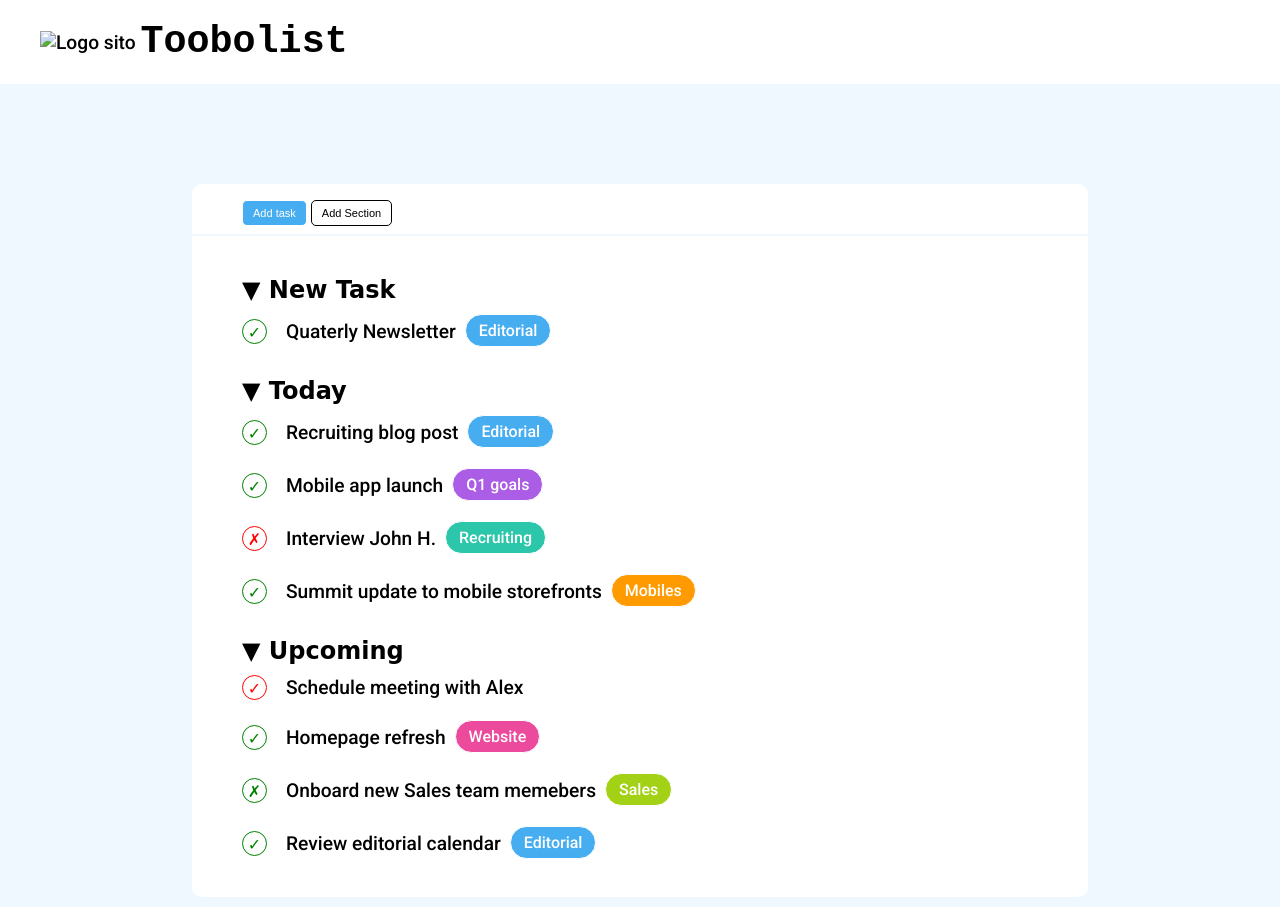
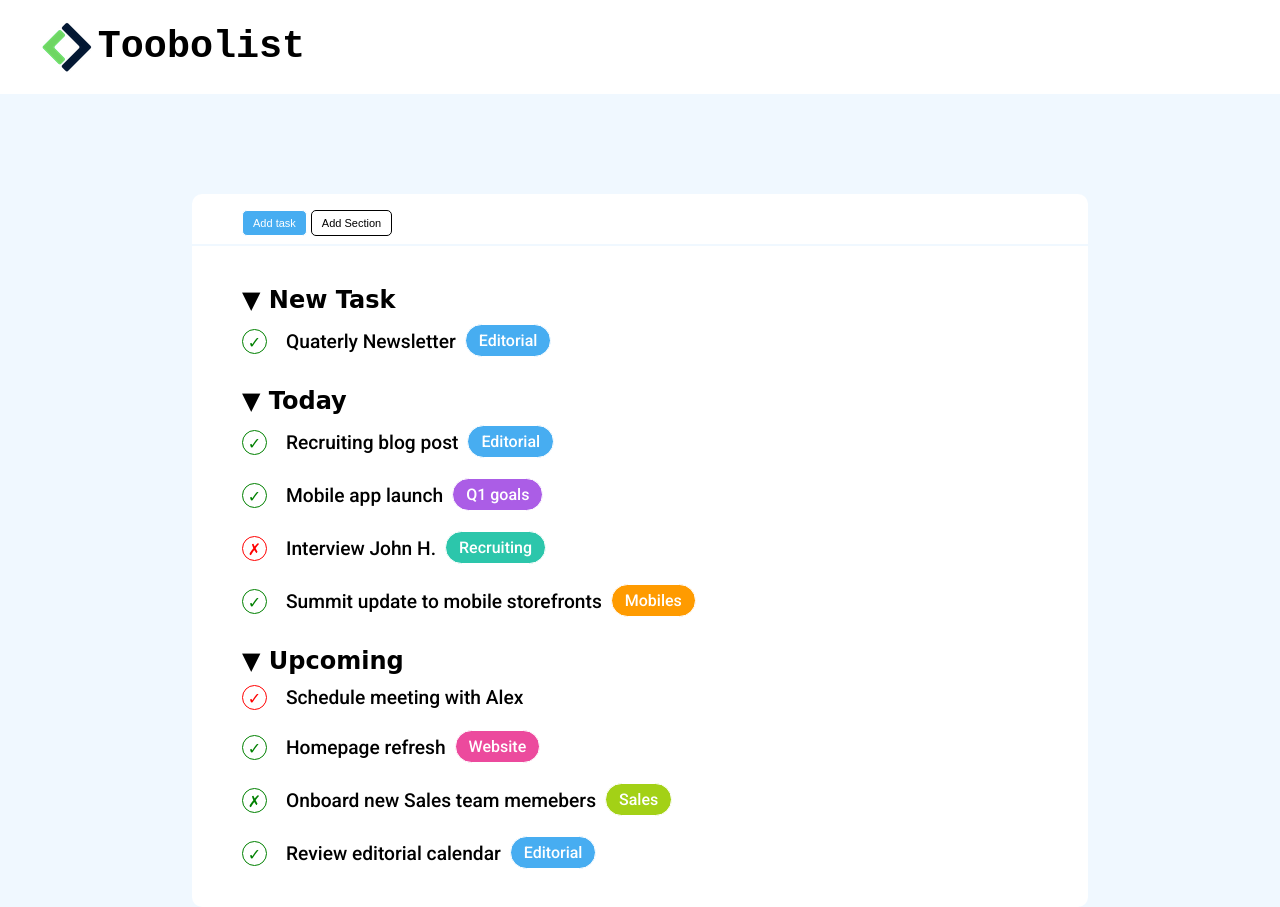
Before and after one commit to michele-debiasi/html-css-toboolist, a plain HTML site: page index.html in a window 1280 px wide. Drawn offline with Linux system fonts and the light colour scheme; files that its build step writes are made by us from their sources; a web font is replaced by a local one.

Commit message:
delete error

```diff
--- a/index.html
+++ b/index.html
@@ -38,7 +38,7 @@
   <body>
     <!-- *titolo del sito -->
     <header>
-      <img src="img/logo.png" alt="Logo sito" />
+      <img src="./logo .png" alt="Logo sito" />
       <h1 class="title">Toobolist</h1>
     </header>
     <!-- *titolo del sito /-->
```
